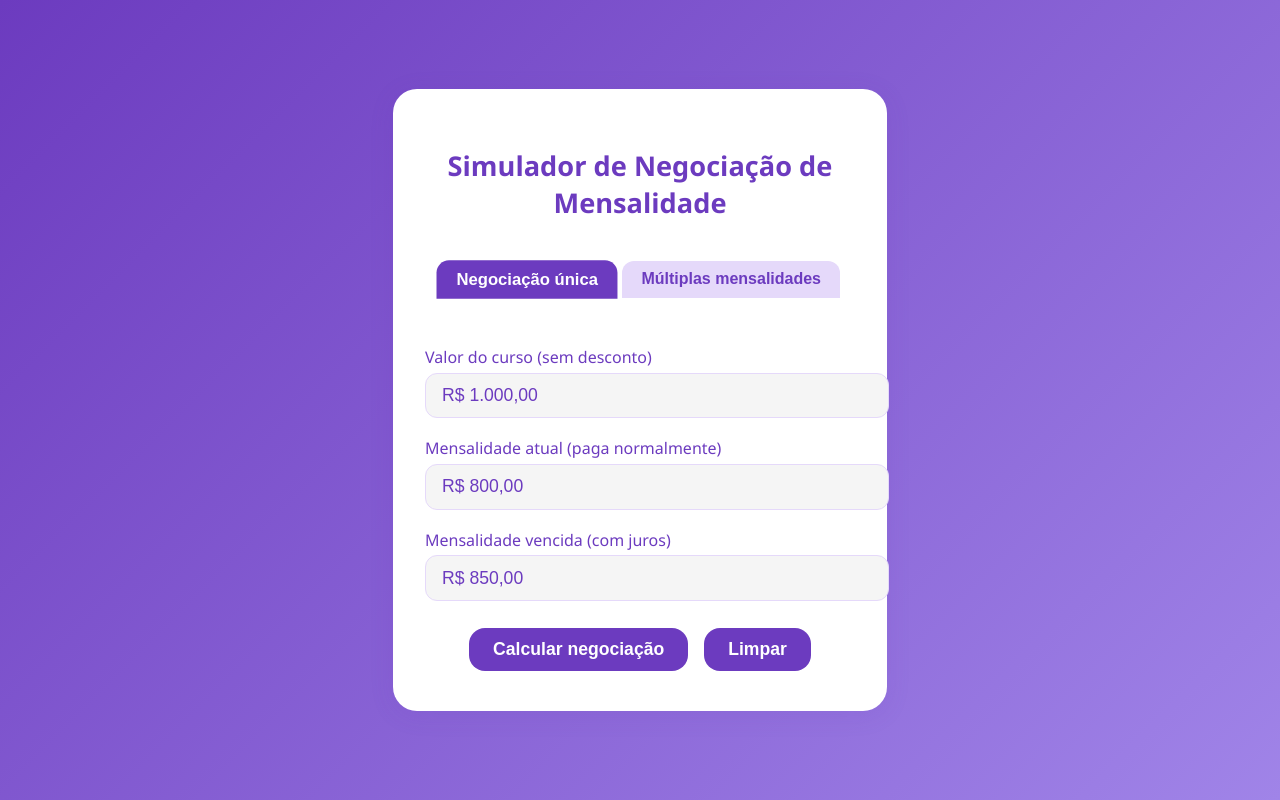
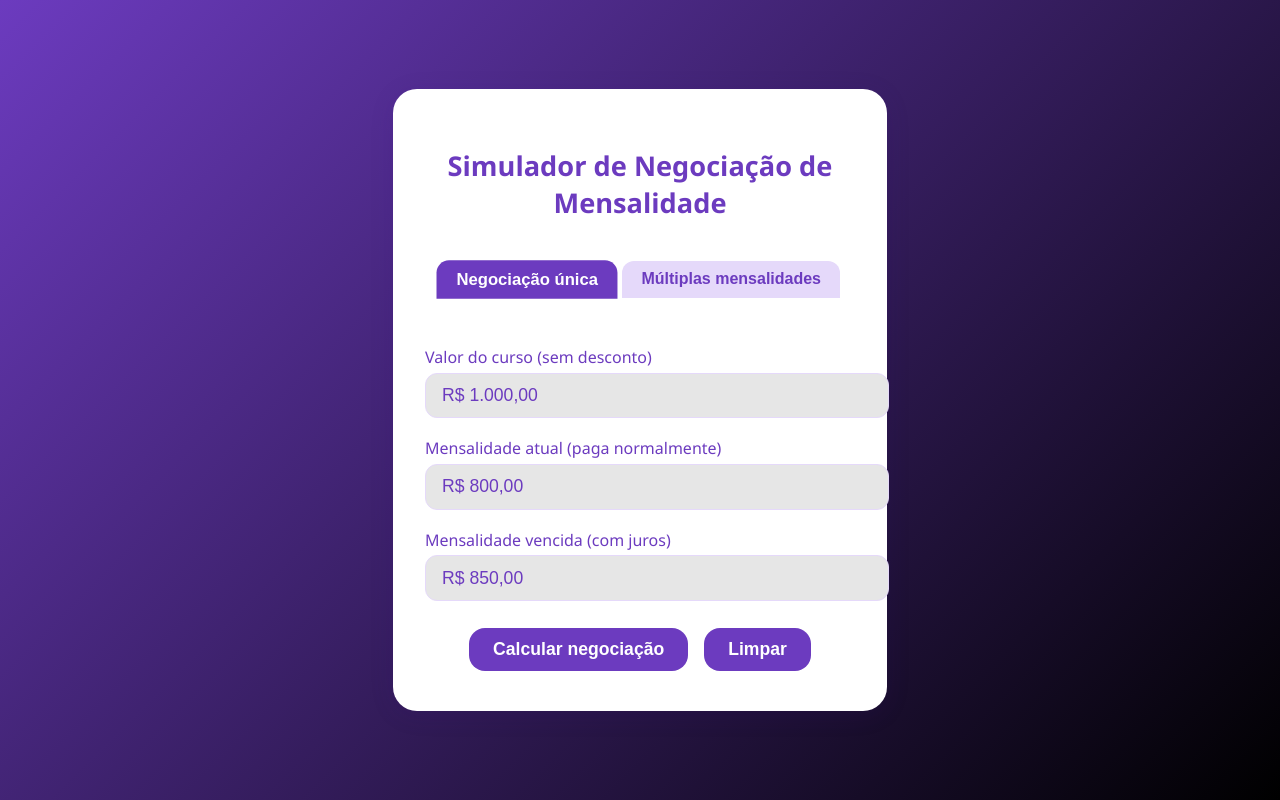
Before and after one commit to AdrianoHenriques/negocia-o, a plain HTML site: page index.html in a window 1280 px wide. Drawn offline with Linux system fonts and the light colour scheme.

Commit message:
Update style.css

```diff
--- a/style.css
+++ b/style.css
@@ -1,9 +1,9 @@
 :root {
   --roxo-primario: #6c3bbf;
-  --roxo-secundario: #a084e8;
+  --roxo-secundario: #000000;
   --roxo-claro: #e5d9fa;
   --branco: #fff;
-  --cinza: #f5f5f5;
+  --cinza: #e6e6e6;
   --erro: #d32f2f;
   --roxo-hover: #8e44ad;
 }
@@ -19,7 +19,7 @@ body {
 .container {
   background: var(--branco);
   border-radius: 24px;
-  box-shadow: 0 4px 24px rgba(108,59,191,0.12);
+  box-shadow: 0 4px 24px rgba(55, 8, 135, 0.12);
   padding: 2.5rem 2rem;
   max-width: 430px;
   width: 100%;
```
